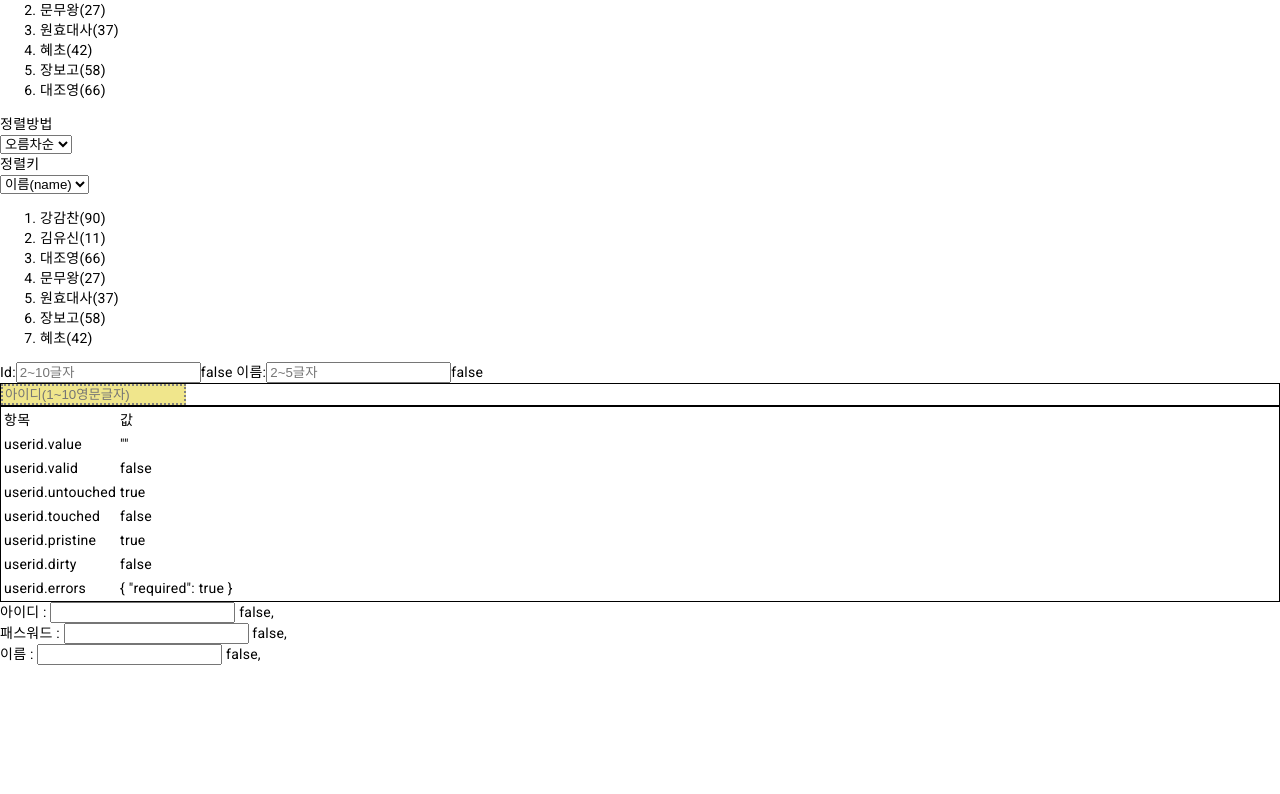
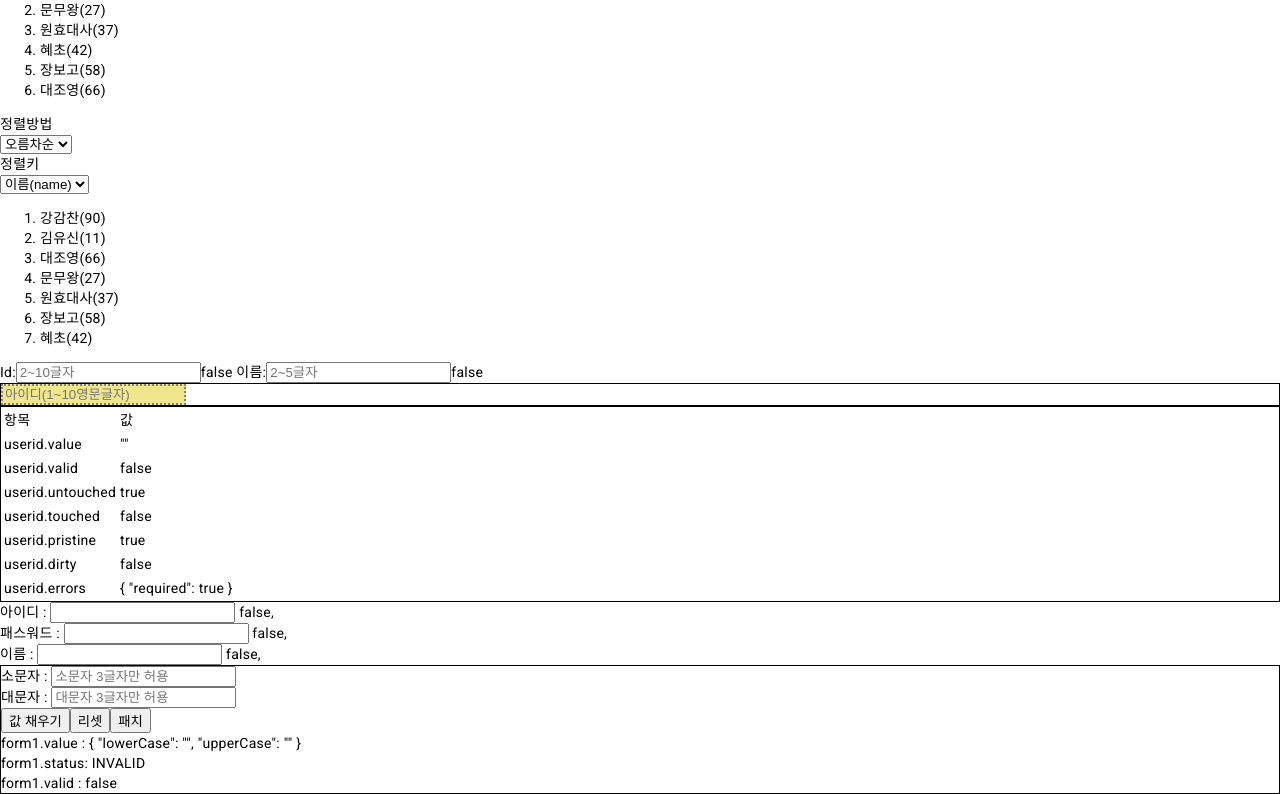
Before and after one commit to seeker4sun/ChangwonLife, an Angular app: page / in a window 1280 px wide. Shown: the part 262-1056 px from the top of the page. Before the commit the page ends 927 px from the top, so only its background shows below. Built offline with nearby package versions, Linux system fonts and the light colour scheme.

Commit message:
form group 추가실험

```diff
--- a/src/app/app.component.html
+++ b/src/app/app.component.html
@@ -4,3 +4,4 @@
 <app-pth-built-in-validator></app-pth-built-in-validator>
 <app-pth-element-status></app-pth-element-status>
 <app-pth-form-reference-variable></app-pth-form-reference-variable>
+<app-pth-form-group></app-pth-form-group>
--- a/src/app/app.module.ts
+++ b/src/app/app.module.ts
@@ -1,5 +1,6 @@
 import { NgModule    } from '@angular/core';
 import { FormsModule } from '@angular/forms';
+import { ReactiveFormsModule } from '@angular/forms';
 import { BrowserModule           } from '@angular/platform-browser';
 import { BrowserAnimationsModule } from '@angular/platform-browser/animations';
 
@@ -16,6 +17,7 @@ import { PthOrderByComponent } from './component/pth-order-by/pth-order-by.compo
 import { PthBuiltInValidatorComponent } from './component/pth-built-in-validator/pth-built-in-validator.component';
 import { PthElementStatusComponent    } from './component/pth-element-status/pth-element-status.component';
 import { PthFormReferenceVariableComponent } from './component/pth-form-reference-variable/pth-form-reference-variable.component';
+import { PthFormGroupComponent } from './component/pth-form-group/pth-form-group.component';
 
 @NgModule({
   declarations: [
@@ -29,13 +31,15 @@ import { PthFormReferenceVariableComponent } from './component/pth-form-referenc
     PthOrderByComponent,
     PthBuiltInValidatorComponent,
     PthElementStatusComponent,
-    PthFormReferenceVariableComponent
+    PthFormReferenceVariableComponent,
+    PthFormGroupComponent
 
   ],
   imports: [
     BrowserModule,
     BrowserAnimationsModule,
     FormsModule,
+    ReactiveFormsModule,
     AppRoutingModule
 
   ],
--- a/src/app/component/pth-element-status/pth-element-status.component.scss
+++ b/src/app/component/pth-element-status/pth-element-status.component.scss
@@ -4,5 +4,3 @@
 .ng-pristine { background-color: khaki;color: white; }
 .ng-valid    { border: 2px solid red;}
 .ng-invalid  { border: 2px dotted gray; }
-
-.bordered { border: 1px solid black ;}
--- /dev/null
+++ b/src/app/component/pth-form-group/pth-form-group.component.html
@@ -0,0 +1,17 @@
+<div class="bordered">
+<form [formGroup]="form1" (ngSubmit)="onSubmit($event)">
+    소문자 : <input formControlName="lowerCase" placeholder="소문자 3글자만 허용" pattern="[a-z]{3}"/><br/>
+    대문자 : <input formControlName="upperCase" placeholder="대문자 3글자만 허용"/><br/>
+    <button type="submit" *ngIf="form1.valid">확인</button>
+</form>
+<div>
+    <button (click)="setValue()">값 채우기</button>
+    <button (click)="reset()">리셋</button>
+    <button (click)="patch()">패치</button>
+</div>
+<div>
+    form1.value : {{form1.value | json}} <br/>
+    form1.status: {{form1.status}} <br/>
+    form1.valid : {{form1.valid}} <br/>
+</div>
+</div>
--- /dev/null
+++ b/src/app/component/pth-form-group/pth-form-group.component.ts
@@ -0,0 +1,27 @@
+import { Component } from '@angular/core';
+import { FormGroup, FormControl, Validators } from '@angular/forms';
+
+@Component({
+  selector: 'app-pth-form-group',
+  templateUrl: './pth-form-group.component.html',
+  styleUrls: ['./pth-form-group.component.scss']
+})
+export class PthFormGroupComponent {
+  form1 = new FormGroup({
+    lowerCase: new FormControl('', Validators.required),
+    upperCase: new FormControl('', Validators.compose([ Validators.required, Validators.pattern("[A-Z]{3}")]))
+  });
+
+  setValue() { this.form1.setValue({lowerCase: 'abc', upperCase:'ABC'}); }
+  reset()    { this.form1.setValue({lowerCase: '',    upperCase:''}); }
+
+  onSubmit(_event: any) {
+    console.info("this.form.value ... ",this.form1.value.lowerCase , this.form1.value.upperCase);
+    console.info("this.form.get   ... ",this.form1.get('lowerCase')!.value, this.form1.get('upperCase')!.value);
+  }
+
+  patch(){
+    this.form1.patchValue({lowerCase: 'one'});
+    this.form1.patchValue({upperCase: 'ONE'});
+  }
+}
--- a/src/app/component/pth-form-reference-variable/pth-form-reference-variable.component.html
+++ b/src/app/component/pth-form-reference-variable/pth-form-reference-variable.component.html
@@ -1,12 +1,12 @@
 <form #f="ngForm">
     아이디 : <input type="text" [(ngModel)]="user.userId" #userId="ngModel"
-    name="userId" required/> {{userId.valid}}, {{userId.value}} <br/>
+    name="userId" title="userId" required/> {{userId.valid}}, {{userId.value}} <br/>
 
     패스워드 : <input type="password" [(ngModel)]="user.userPassword" #password="ngModel"
-            name="userPassword" required/> {{password.valid}}, {{password.value}}<br/>
+            name="userPassword" title="userPassword" required/> {{password.valid}}, {{password.value}}<br/>
 
     이름 : <input type="text" [(ngModel)]="user.userName" #userName="ngModel"
-            [ngModelOptions]="{standalone: true}" required/> {{userName.valid}}, {{userName.value}}
+            [ngModelOptions]="{standalone: true}" title="userName" required/> {{userName.valid}}, {{userName.value}}
 </form>
 <div *ngIf="f.valid">
   f.value : {{f.value | json}}<br/>
--- a/src/styles.scss
+++ b/src/styles.scss
@@ -2,3 +2,6 @@
 
 html, body { height: 100%; }
 body { margin: 0; font-family: Roboto, "Helvetica Neue", sans-serif; }
+
+
+.bordered { border: 1px solid black ;}
```
Also changed, not shown: src/app/component/pth-form-group/pth-form-group.component.scss (added), 1 other file (tests, documents, lock files or other folders).
